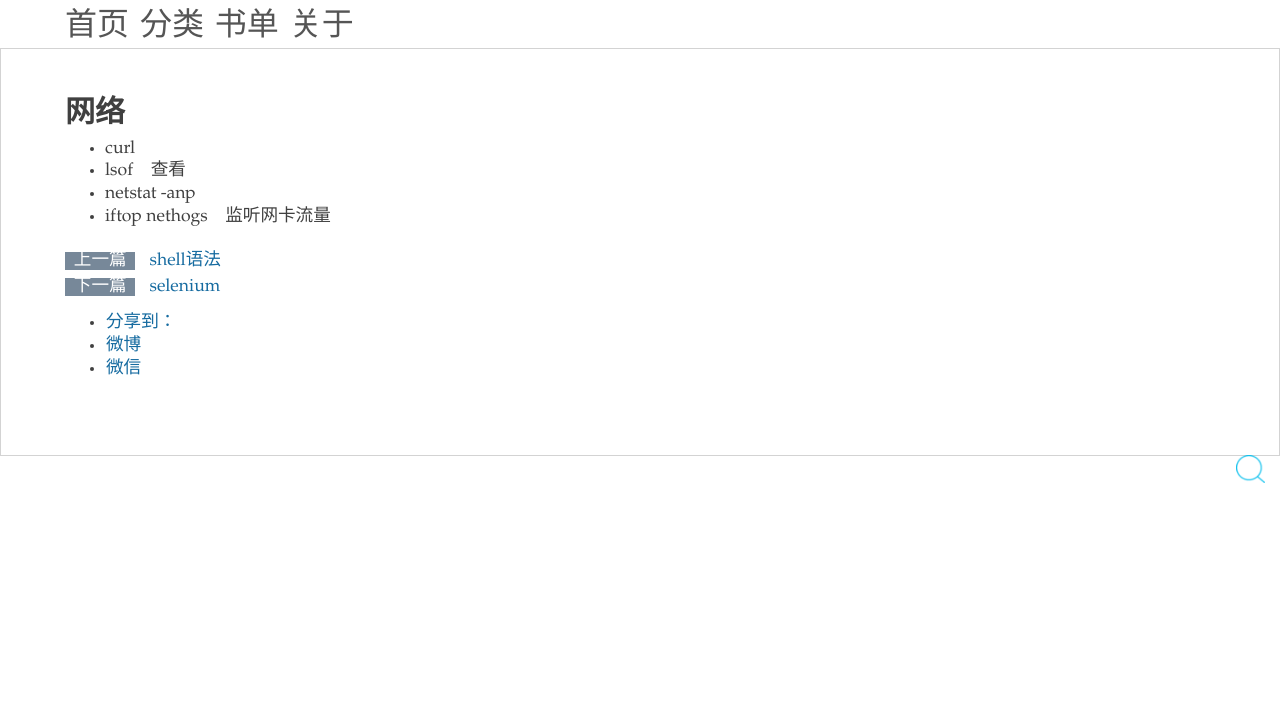
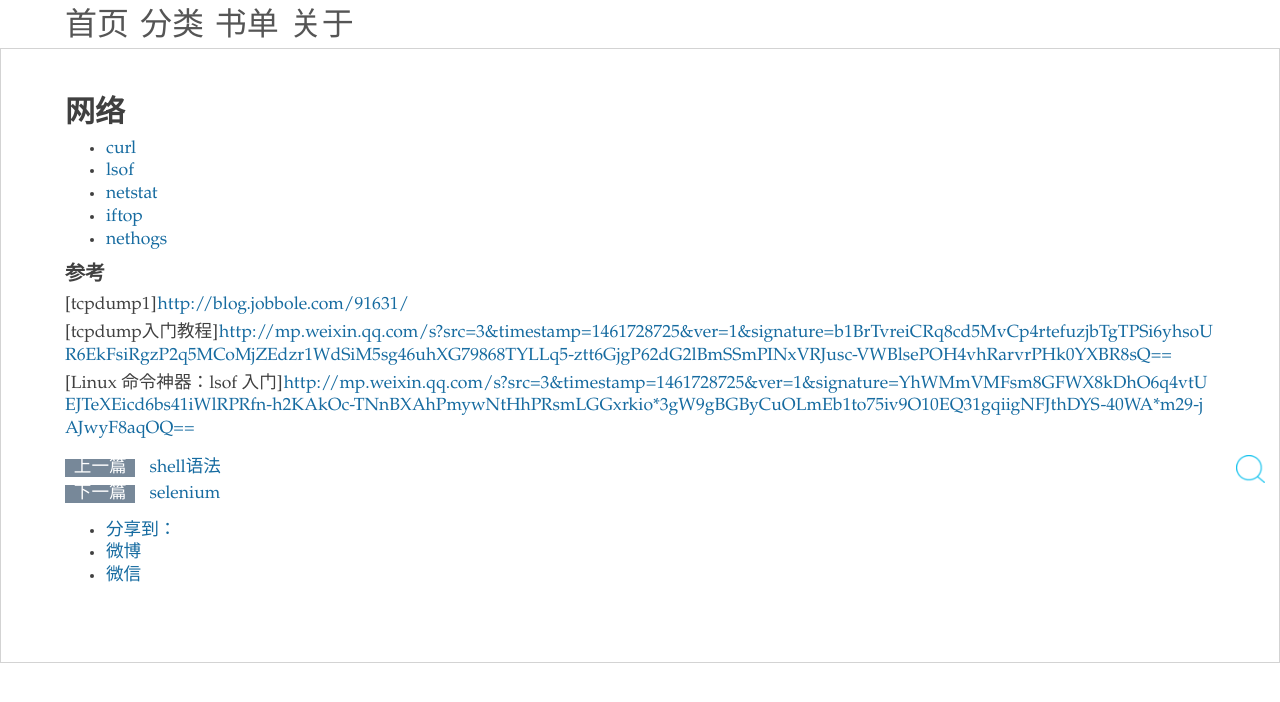
Before and after one commit to zy123a/lcj1992.github.com, a Jekyll site: the page built from _posts/unix/network/2015-03-20-network.md, in a window 1280 px wide. Shown: the top 702 px of the page. Built offline with Jekyll 4.4.1, drawn with Linux system fonts in a browser that asks for light colours; nearby versions of some CDN libraries; comment, search, counter and statistics services are not loaded.

Commit message:
annotation

```diff
--- a/_posts/unix/network/2015-03-20-network.md
+++ b/_posts/unix/network/2015-03-20-network.md
@@ -5,8 +5,19 @@ categories: unix
 tags: unix
 ---
 
+*   [curl](#curl)
+*   [lsof](#lsof)
+*   [netstat](#netstat)
+*   [iftop](#iftop)
+*   [nethogs](#nethogs)
 
-*   curl
-*   lsof　查看
-*   netstat -anp
-*   iftop nethogs　监听网卡流量
+
+
+
+#### 参考
+
+[tcpdump1]<http://blog.jobbole.com/91631/>
+
+[tcpdump入门教程]<http://mp.weixin.qq.com/s?src=3&timestamp=1461728725&ver=1&signature=b1BrTvreiCRq8cd5MvCp4rtefuzjbTgTPSi6yhsoUR6EkFsiRgzP2q5MCoMjZEdzr1WdSiM5sg46uhXG79868TYLLq5-ztt6GjgP62dG2lBmSSmPINxVRJusc-VWBlsePOH4vhRarvrPHk0YXBR8sQ==>
+
+[Linux 命令神器：lsof 入门]<http://mp.weixin.qq.com/s?src=3&timestamp=1461728725&ver=1&signature=YhWMmVMFsm8GFWX8kDhO6q4vtUEJTeXEicd6bs41iWlRPRfn-h2KAkOc-TNnBXAhPmywNtHhPRsmLGGxrkio*3gW9gBGByCuOLmEb1to75iv9O10EQ31gqiigNFJthDYS-40WA*m29-jAJwyF8aqOQ==>
```
Also changed, not shown: 1 other file.
